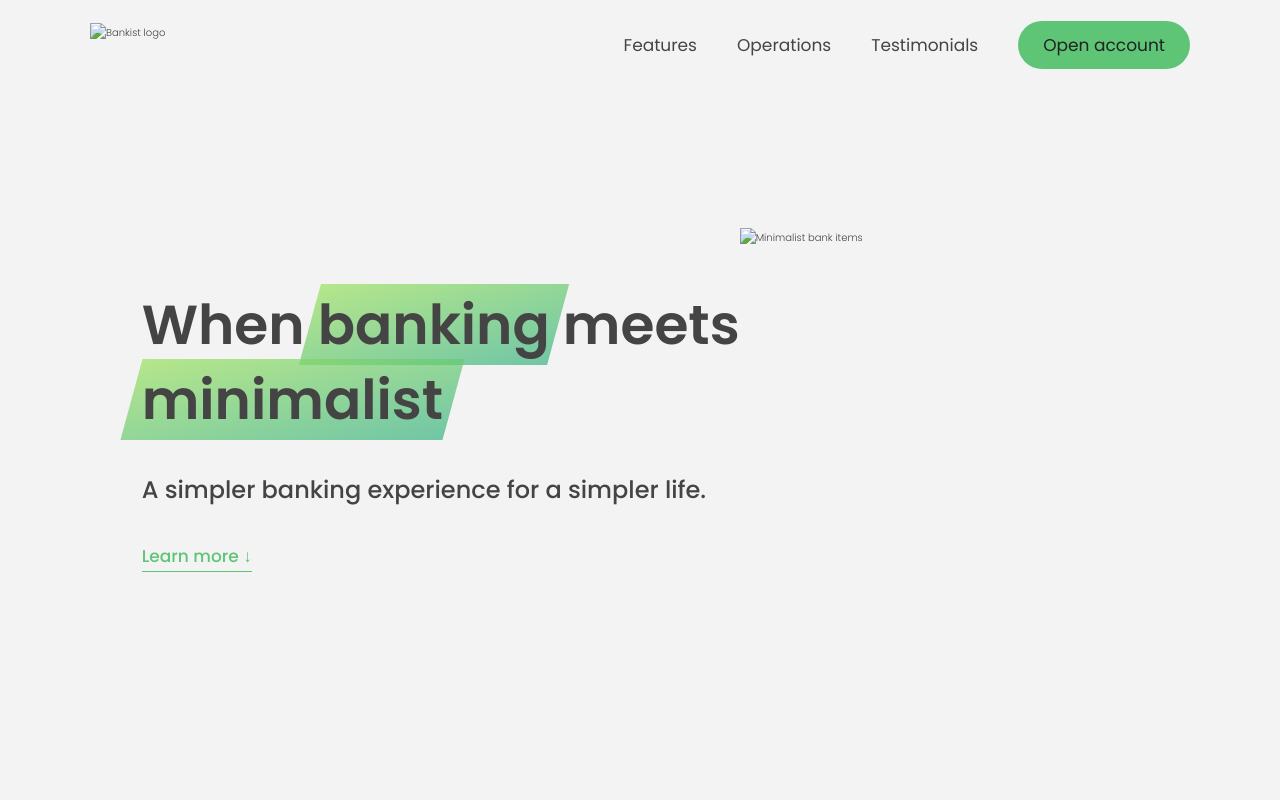
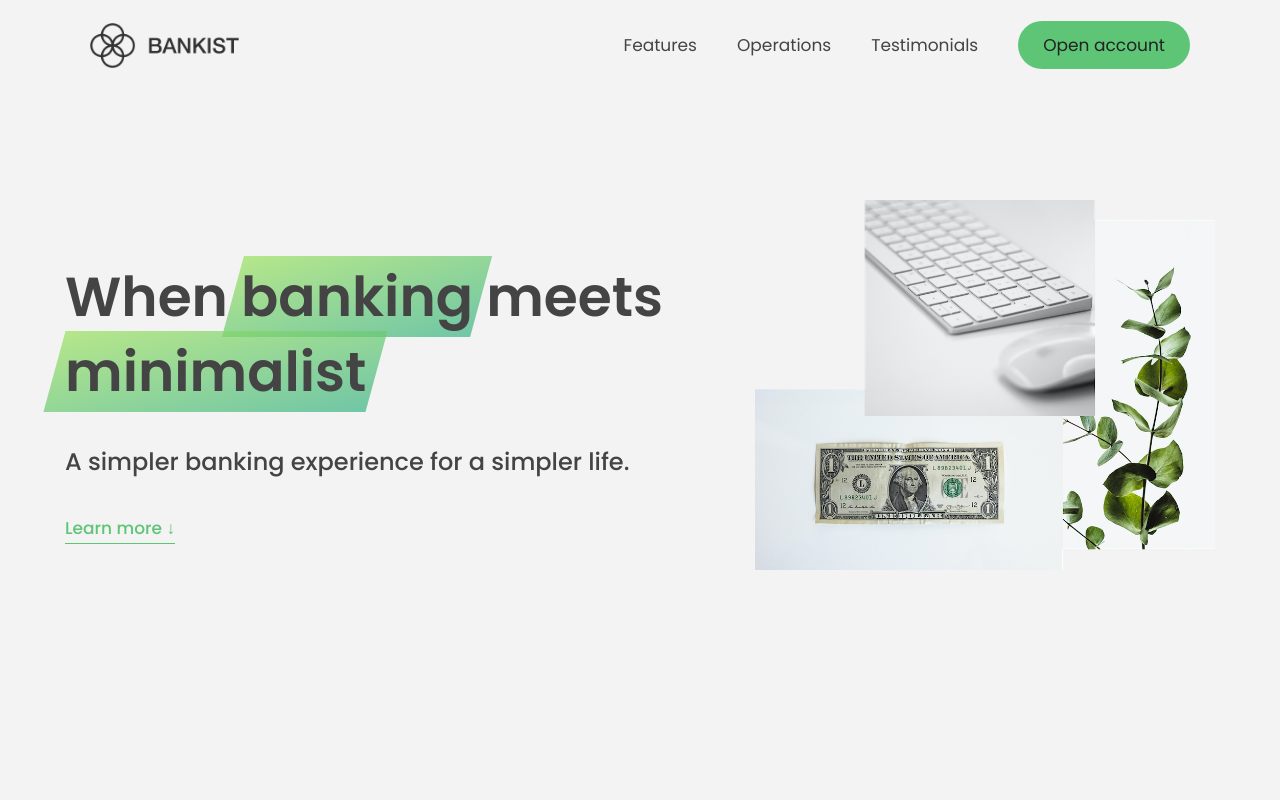
Before and after one commit to csmitty97/javascript_course, a plain HTML site: page advanced-dom-and-events/index.html in a window 1280 px wide. Shown: the top 800 px of the page. Drawn offline with Linux system fonts and the light colour scheme; files whose address does not match are found by name.

Commit message:
Update index.html

```diff
--- a/advanced-dom-and-events/index.html
+++ b/advanced-dom-and-events/index.html
@@ -17,7 +17,7 @@
     <header class="header">
       <nav class="nav">
         <img
-          src="img/logo.png"
+          src="logo.png"
           alt="Bankist logo"
           class="nav__logo"
           id="logo"
@@ -53,7 +53,7 @@
         <h4>A simpler banking experience for a simpler life.</h4>
         <button class="btn--text btn--scroll-to">Learn more &DownArrow;</button>
         <img
-          src="img/hero.png"
+          src="hero.png"
           class="header__img"
           alt="Minimalist bank items"
         />
```
